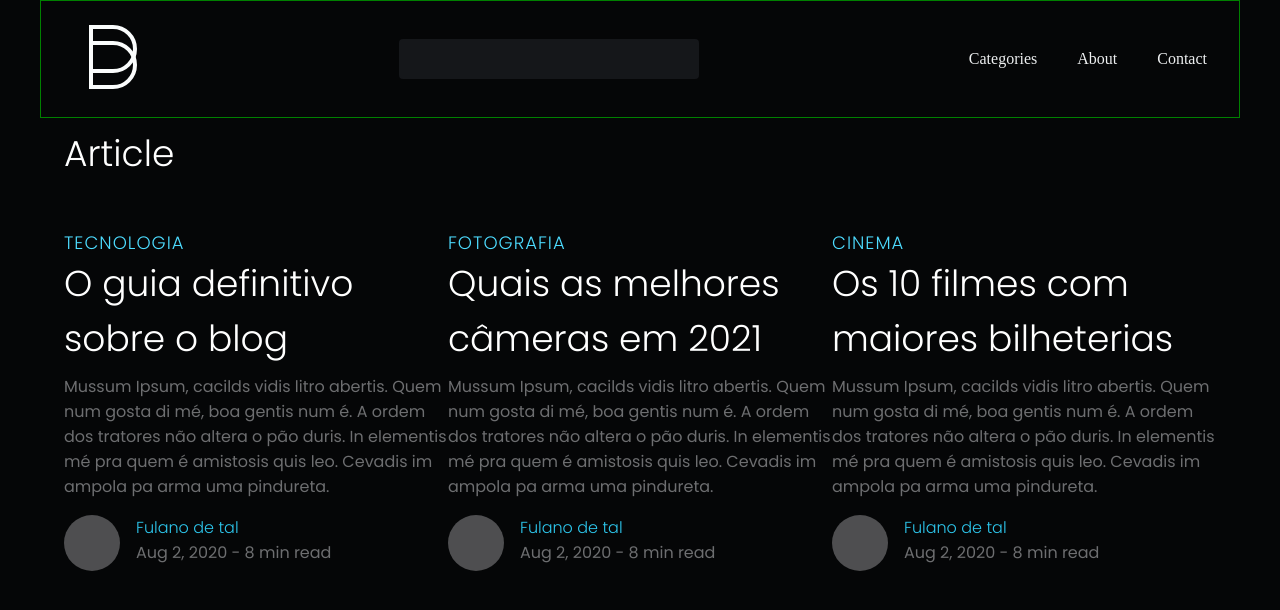
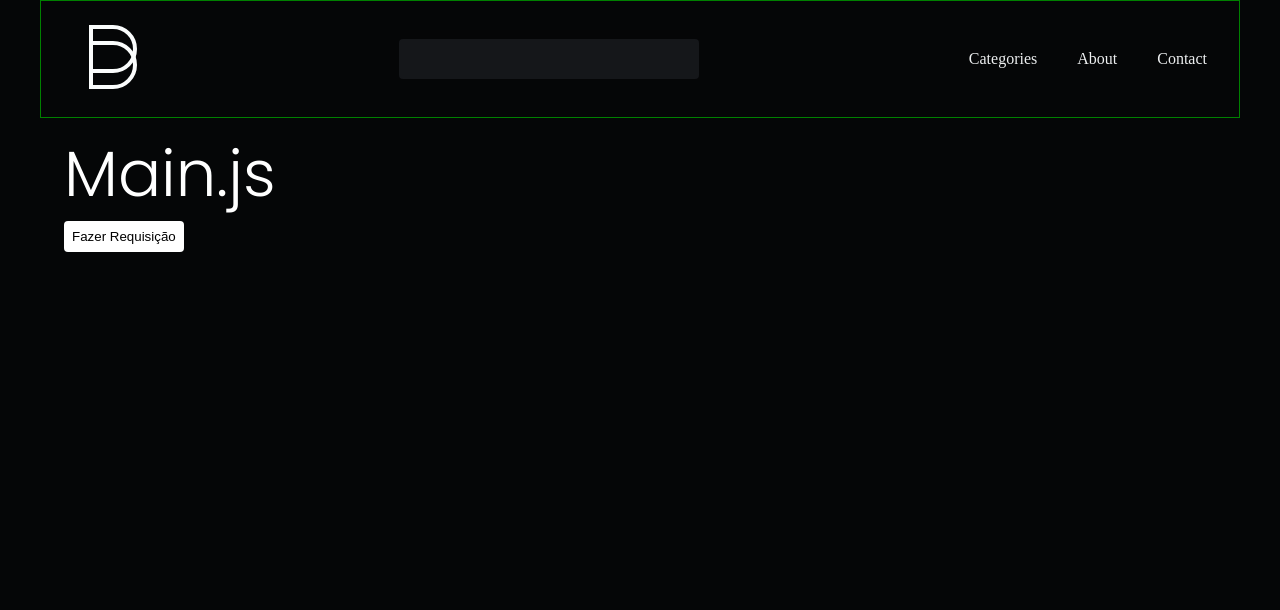
Before and after one commit to Joot4/Blog, a React (Create React App) app: page / in a window 1280 px wide. Shown: the top 610 px of the page. Built offline with nearby package versions, Linux system fonts and the light colour scheme.

Commit message:
update create axios and api server with posts

```diff
--- a/package.json
+++ b/package.json
@@ -6,6 +6,7 @@
     "@testing-library/jest-dom": "^5.16.4",
     "@testing-library/react": "^13.3.0",
     "@testing-library/user-event": "^13.5.0",
+    "axios": "^0.27.2",
     "react": "^18.2.0",
     "react-dom": "^18.2.0",
     "react-scripts": "5.0.1",
--- a/src/App.js
+++ b/src/App.js
@@ -1,12 +1,13 @@
 import Header from './components/Header';
 import Article from './components/Article';
-import Post from './components/Post';
+import main from './components/Pages/Main'
+import Main from './components/Pages/Main';
 
 function App() {
   return (
     <>
-    <Header></Header>
-    <Article></Article>
+    <Header />
+    <Main />
     </>
     );
 }
--- /dev/null
+++ b/src/Services/api.js
@@ -0,0 +1,7 @@
+import axios from "axios";
+
+const api = axios.create ({
+  baseURL:"http://localhost:4000/"
+})
+
+export default api
--- /dev/null
+++ b/src/components/Pages/Main/index.js
@@ -0,0 +1,43 @@
+import api from "../../../Services/api";
+import Post from "../../../components/Post"
+import {useState} from "react";
+
+const Main = ()=>  {
+
+  const [post, setPost] = useState([]);
+
+    async function handleAxios() {
+      try{
+        const response = await api.get('/posts')
+        setPost(response.data);
+      }
+      catch(error) {
+        console.log(error)
+      }
+
+    }
+
+  return(
+    <>
+    <section className="container">
+    <h1>Main.js</h1>
+    <button onClick={handleAxios}>Fazer Requisição</button>
+    <div className="mt-5 container-posts">
+      {
+        post.map(post =>{
+          return (<>
+          <Post subtitle={post.category} title={post.title}>
+          {post.resume}
+
+          </Post>
+          </>)
+        })
+      }
+
+    </div>
+    </section>
+    </>
+    )
+
+}
+export default Main;
--- a/src/css/sass/_layout.scss
+++ b/src/css/sass/_layout.scss
@@ -77,3 +77,31 @@ a {
 .container-post{
   display: flex;
 }
+
+.add-button {
+  display: block;
+  border: 0;
+  font-size: 64px;
+  background-color: green;
+  padding: 16px;
+}
+
+.remove-button {
+  display: block;
+  border: 0;
+  font-size: 64px;
+  background-color: rgb(128, 19, 0);
+  padding: 16px;
+}
+
+button{
+  padding: 8px;
+  background-color: white;
+  border: 0;
+  border-radius: 4px;
+  cursor: pointer;
+}
+
+.container-posts{
+display: flex;
+}
--- a/src/css/style.css
+++ b/src/css/style.css
@@ -730,4 +730,32 @@ a {
 
 .container-post {
   display: flex;
+}
+
+.add-button {
+  display: block;
+  border: 0;
+  font-size: 64px;
+  background-color: green;
+  padding: 16px;
+}
+
+.remove-button {
+  display: block;
+  border: 0;
+  font-size: 64px;
+  background-color: rgb(128, 19, 0);
+  padding: 16px;
+}
+
+button {
+  padding: 8px;
+  background-color: white;
+  border: 0;
+  border-radius: 4px;
+  cursor: pointer;
+}
+
+.container-posts {
+  display: flex;
 }/*# sourceMappingURL=style.css.map */
```
Also changed, not shown: 2 other files (tests, documents, lock files or other folders).
